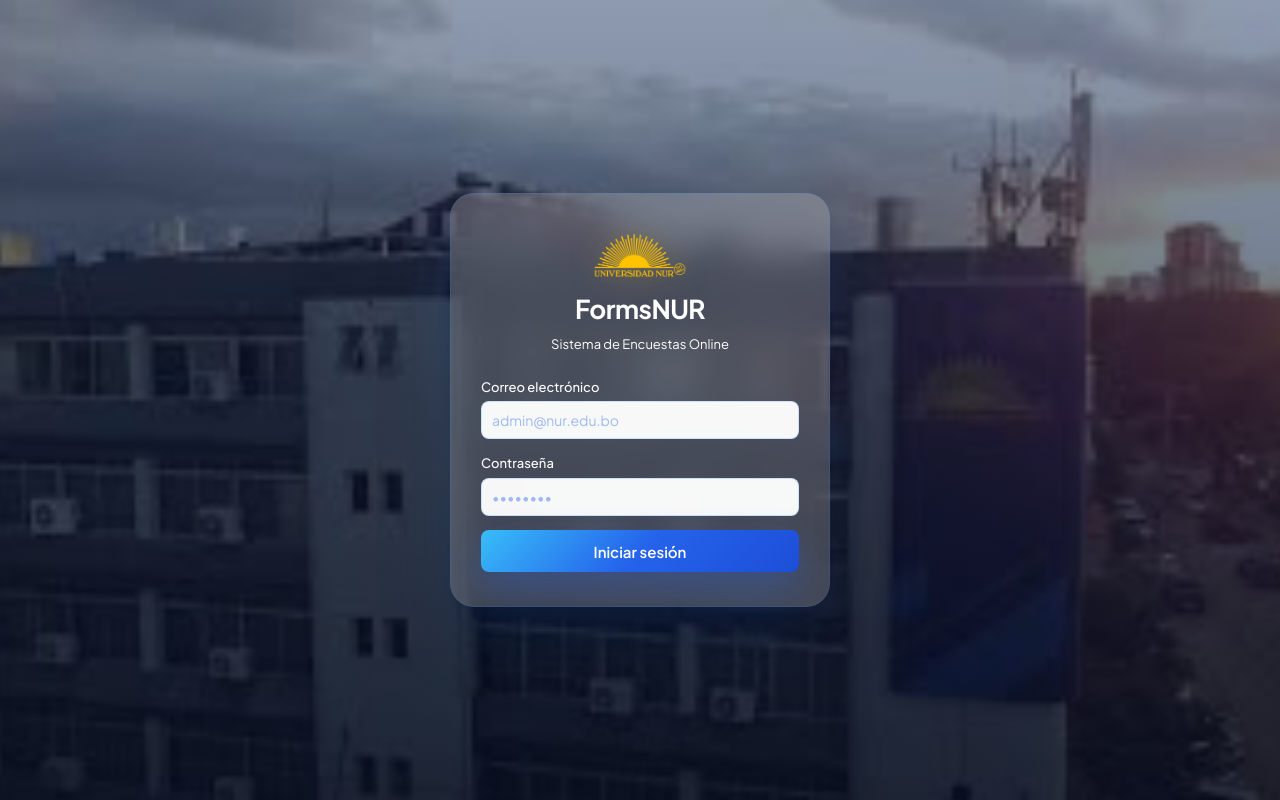
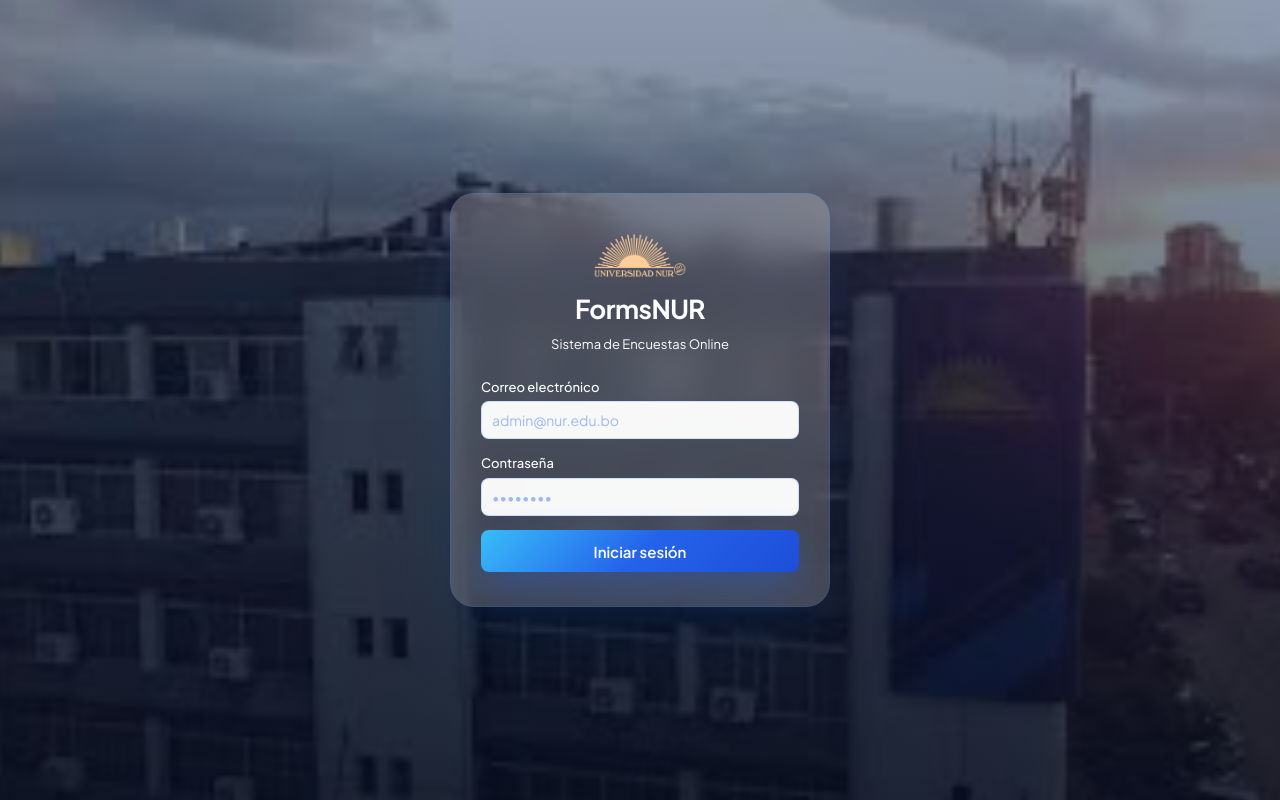
Before and after one commit to SalazarArturo/Nur-forms, a React (Vite) app in the folder client/: page /login in a window 1280 px wide. Built offline with nearby package versions, Linux system fonts and the light colour scheme; no server answers.

Commit message:
logo amarillo

```diff
--- a/client/src/components/LoginForm.css
+++ b/client/src/components/LoginForm.css
@@ -30,7 +30,7 @@
 .login-logo {
   width: 100px;
   height: 50px;
-  filter: brightness(0);
+  filter: sepia(1) saturate(1.5) hue-rotate(345deg) brightness(1.1);
 }
 
 .login-brand h1 {
--- a/client/src/components/layout/Layout.css
+++ b/client/src/components/layout/Layout.css
@@ -35,7 +35,7 @@
   width: 32px;
   height: 32px;
   object-fit: contain;
-  filter: sepia(1) saturate(6) hue-rotate(355deg) brightness(1.05) contrast(1.08);
+  filter: sepia(1) saturate(1.5) hue-rotate(345deg) brightness(1.1);
 }
 
 .sidebar__name {
--- a/client/src/pages/auth/Login.css
+++ b/client/src/pages/auth/Login.css
@@ -52,8 +52,7 @@
   width: 110px;
   height: 56px;
   object-fit: contain;
-  filter: sepia(1) saturate(7.5) hue-rotate(355deg) brightness(1.08) contrast(1.08)
-    drop-shadow(0 0 16px rgba(250, 204, 21, 0.3));
+  filter: sepia(1) saturate(1.5) hue-rotate(345deg) brightness(1.1);
 }
 
 .login-brand h1 {
--- a/client/src/pages/respond/Respond.css
+++ b/client/src/pages/respond/Respond.css
@@ -31,7 +31,7 @@
   height: 32px;
   border-radius: 8px;
   object-fit: contain;
-  filter: brightness(1.2) invert(1);
+  filter: sepia(1) saturate(1.5) hue-rotate(345deg) brightness(1.1);
 }
 
 .respond-form__brand {
```
